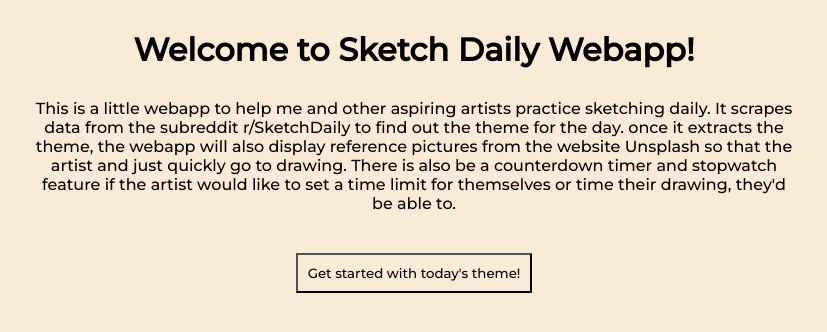
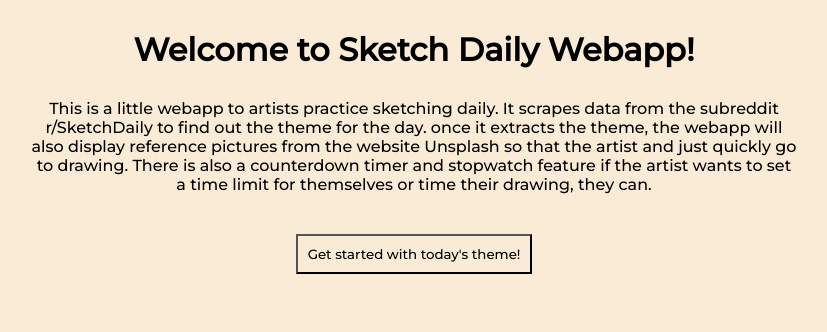
Before and after one commit to tammy-si/sketchdailywebsite, a Flask app: page / in a window 1280 px wide. Shown: the part 79-411 px from the top of the page, without its empty margins (226-1053 px from the left). Run offline with Flask 2, Linux system fonts and the light colour scheme.

Commit message:
changed text on about page a bit

```diff
--- a/templates/about.html
+++ b/templates/about.html
@@ -8,12 +8,12 @@ Sketch Daily Webapp - About
 <div class = "info">
     <h1>Welcome to Sketch Daily Webapp!</h1>
     <p>
-        This is a little webapp to help me and other aspiring artists practice sketching daily.
+        This is a little webapp to artists practice sketching daily.
         It scrapes data from the subreddit r/SketchDaily to find out the theme for the day.
         once it extracts the theme, the webapp will also display reference pictures from the website
-        Unsplash so that the artist and just quickly go to drawing. There is also be a counterdown timer and
-        stopwatch feature if the artist would like to set a time limit for themselves or time
-        their drawing, they'd be able to.
+        Unsplash so that the artist and just quickly go to drawing. There is also  a counterdown timer and
+        stopwatch feature if the artist wants to set a time limit for themselves or time
+        their drawing, they can.
     </p>
     <button onclick="location.href='/today'" type="button">
         Get started with today's theme!</button>
```
